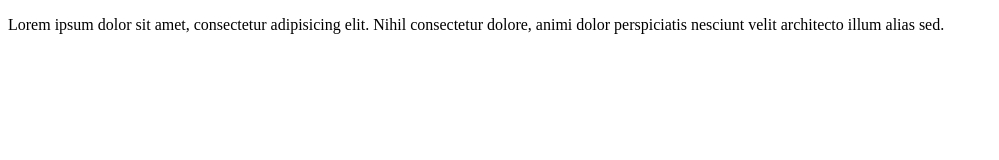
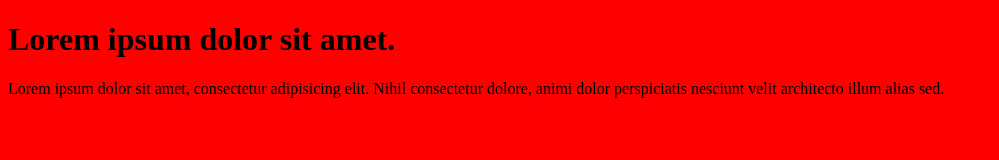
Before and after one commit to kajl92/test, a plain HTML site: page index.html in a window 1280 px wide. Shown: the whole page, without its empty margins (0-999 px from the left). Drawn offline with Linux system fonts and the light colour scheme.

Commit message:
add styles

```diff
--- a/css/style.css
+++ b/css/style.css
@@ -0,0 +1,3 @@
+body {
+  background: red;
+}
--- a/index.html
+++ b/index.html
@@ -8,6 +8,7 @@
 	<title>Document</title>
 </head>
 <body>
+	<h1>Lorem ipsum dolor sit amet.</h1>
 	<p>Lorem ipsum dolor sit amet, consectetur adipisicing elit. Nihil consectetur dolore, animi dolor perspiciatis nesciunt velit architecto illum alias sed.</p>
 </body>
 </html>
```
